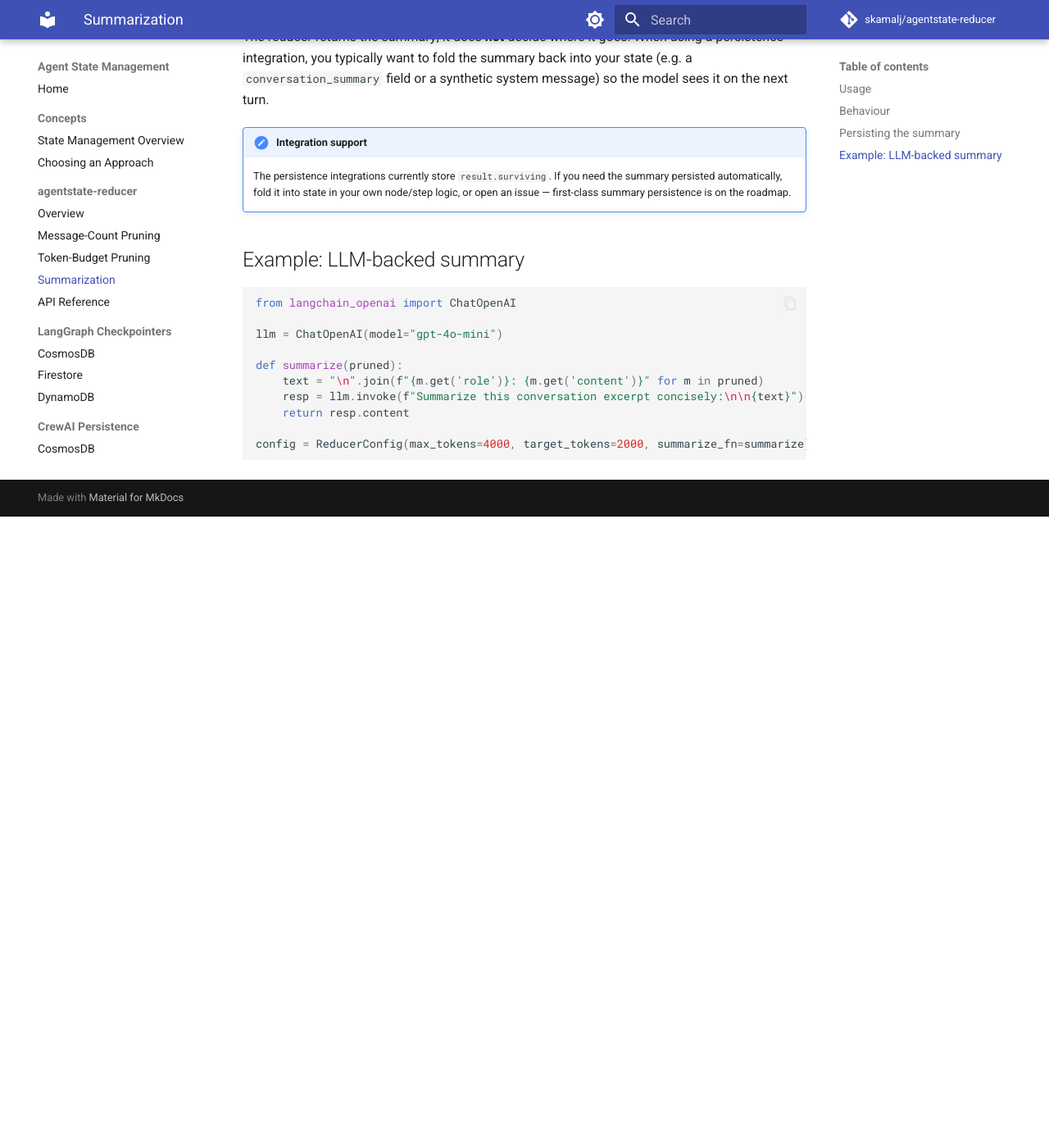
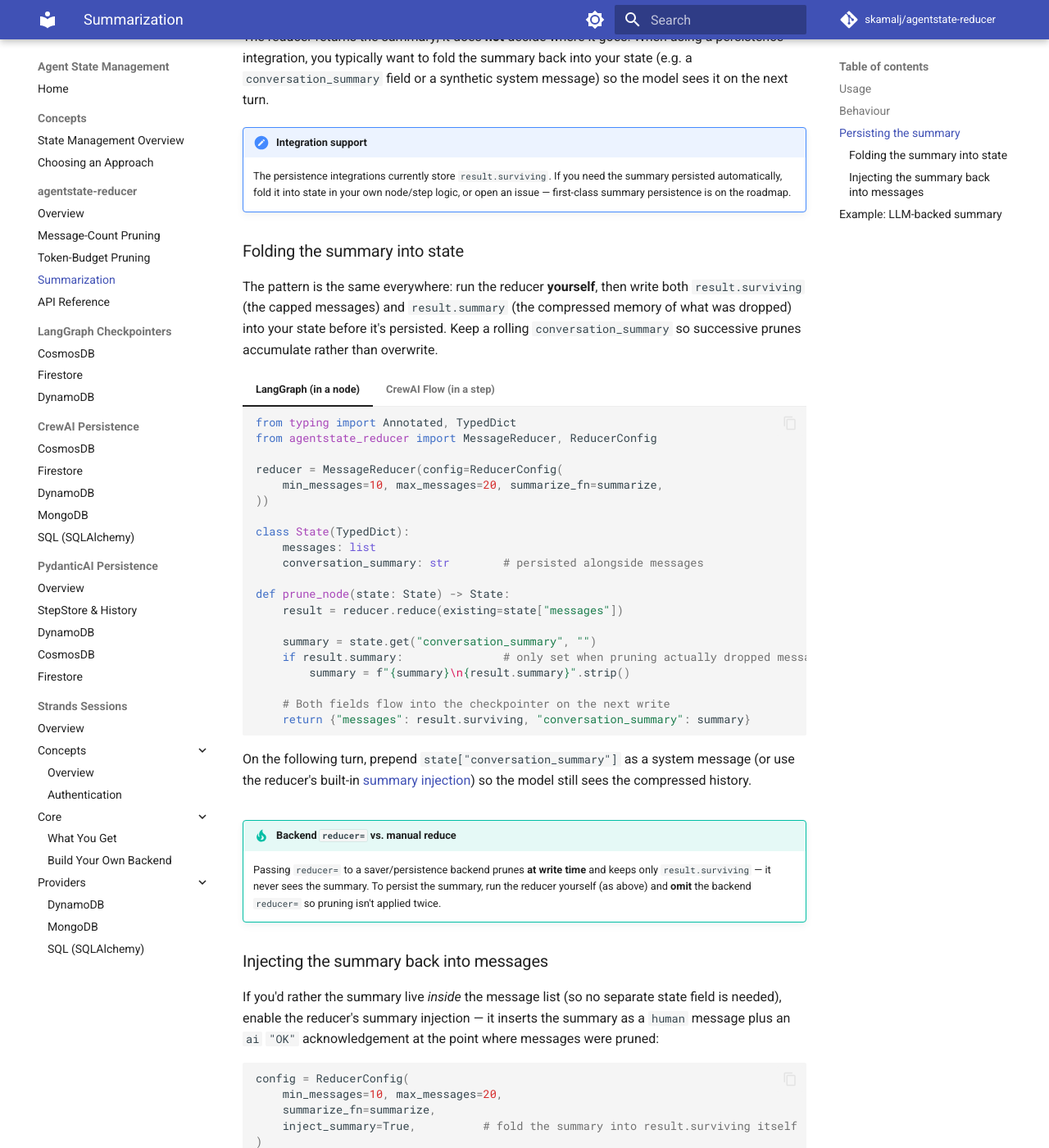
Before and after one commit to skamalj/agentstate-reducer, an MkDocs documentation site: the page built from docs/reducer/summarization.md, in a window 1280 px wide and 1400 px high, scrolled down 1109 px. Shown: the whole window at 82% size. Built offline with MkDocs 1.6.1 and Material for MkDocs 9.7.7, drawn with Linux system fonts in a browser that asks for light colours; comment, search, counter and statistics services are not loaded; before the commit the page ends 1739 px from its top, so only the background shows below that; some of the changed text lies outside the part shown.

Commit message:
docs: add worked example for persisting the summary into state
Show manual reduce + fold summary into a rolling conversation_summary (LangGraph node
and CrewAI step), plus inject_summary=True as the zero-extra-code alternative.

Co-Authored-By: Claude Opus 4.8 <noreply@anthropic.com>

````diff
--- a/docs/reducer/summarization.md
+++ b/docs/reducer/summarization.md
@@ -41,6 +41,86 @@ The reducer returns the summary; it does **not** decide where it goes. When usin
 !!! note "Integration support"
     The persistence integrations currently store `result.surviving`. If you need the summary persisted automatically, fold it into state in your own node/step logic, or open an issue — first-class summary persistence is on the roadmap.
 
+### Folding the summary into state
+
+The pattern is the same everywhere: run the reducer **yourself**, then write both `result.surviving` (the capped messages) and `result.summary` (the compressed memory of what was dropped) into your state before it's persisted. Keep a rolling `conversation_summary` so successive prunes accumulate rather than overwrite.
+
+=== "LangGraph (in a node)"
+
+    ```python
+    from typing import Annotated, TypedDict
+    from agentstate_reducer import MessageReducer, ReducerConfig
+
+    reducer = MessageReducer(config=ReducerConfig(
+        min_messages=10, max_messages=20, summarize_fn=summarize,
+    ))
+
+    class State(TypedDict):
+        messages: list
+        conversation_summary: str        # persisted alongside messages
+
+    def prune_node(state: State) -> State:
+        result = reducer.reduce(existing=state["messages"])
+
+        summary = state.get("conversation_summary", "")
+        if result.summary:               # only set when pruning actually dropped messages
+            summary = f"{summary}\n{result.summary}".strip()
+
+        # Both fields flow into the checkpointer on the next write
+        return {"messages": result.surviving, "conversation_summary": summary}
+    ```
+
+    On the following turn, prepend `state["conversation_summary"]` as a system message (or use the reducer's built-in [summary injection](#injecting-the-summary-back-into-messages)) so the model still sees the compressed history.
+
+=== "CrewAI Flow (in a step)"
+
+    ```python
+    from crewai.flow.flow import Flow, start, listen
+    from crewai.flow.persistence import persist
+    from crewai_persistence_cosmosdb import CosmosDBFlowPersistence
+    from agentstate_reducer import MessageReducer, ReducerConfig
+
+    reducer = MessageReducer(config=ReducerConfig(
+        min_messages=10, max_messages=20, summarize_fn=summarize,
+    ))
+
+    @persist(CosmosDBFlowPersistence(
+        endpoint=..., database_name="mydb", container_name="flows", key=...,
+    ))
+    class ChatFlow(Flow):
+        @start()
+        def handle_turn(self):
+            messages = self.state.get("messages", [])
+            # ... append the new human/ai turn, call your LLM ...
+
+            result = reducer.reduce(existing=messages)
+            summary = self.state.get("conversation_summary", "")
+            if result.summary:
+                summary = f"{summary}\n{result.summary}".strip()
+
+            # Returned dict becomes the persisted state (summary included)
+            return {"messages": result.surviving, "conversation_summary": summary}
+    ```
+
+    Here the reducer is run explicitly in the step rather than via the backend's `reducer=` param, so you can capture `result.summary` before the state is written.
+
+!!! tip "Backend `reducer=` vs. manual reduce"
+    Passing `reducer=` to a saver/persistence backend prunes **at write time** and keeps only `result.surviving` — it never sees the summary. To persist the summary, run the reducer yourself (as above) and **omit** the backend `reducer=` so pruning isn't applied twice.
+
+### Injecting the summary back into messages
+
+If you'd rather the summary live *inside* the message list (so no separate state field is needed), enable the reducer's summary injection — it inserts the summary as a `human` message plus an `ai` `"OK"` acknowledgement at the point where messages were pruned:
+
+```python
+config = ReducerConfig(
+    min_messages=10, max_messages=20,
+    summarize_fn=summarize,
+    inject_summary=True,          # fold the summary into result.surviving itself
+)
+```
+
+With `inject_summary=True`, `result.surviving` already carries the summary, so the persistence integrations store it automatically — no extra state field or node logic required.
+
 ## Example: LLM-backed summary
 
 ```python
````
